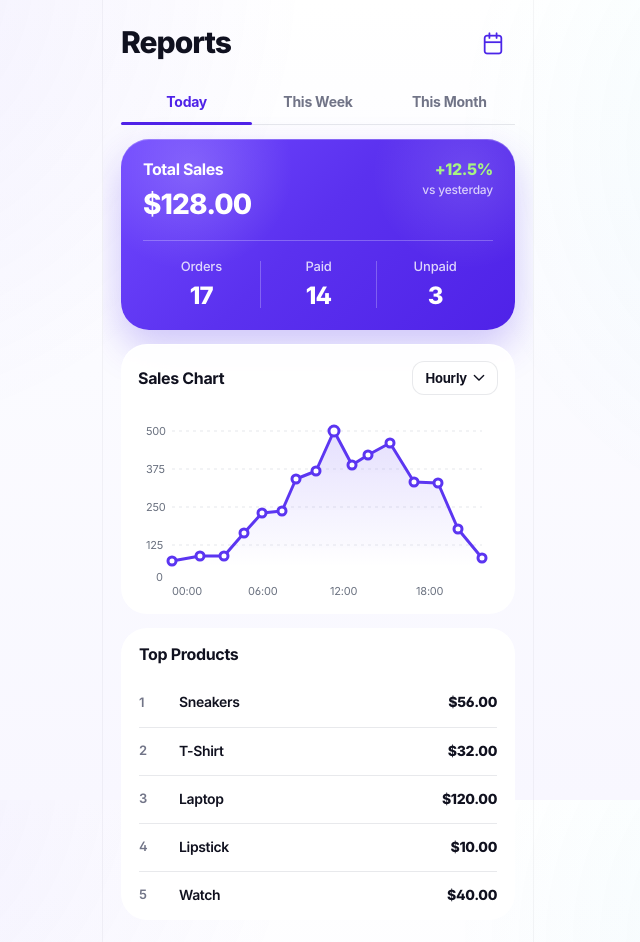
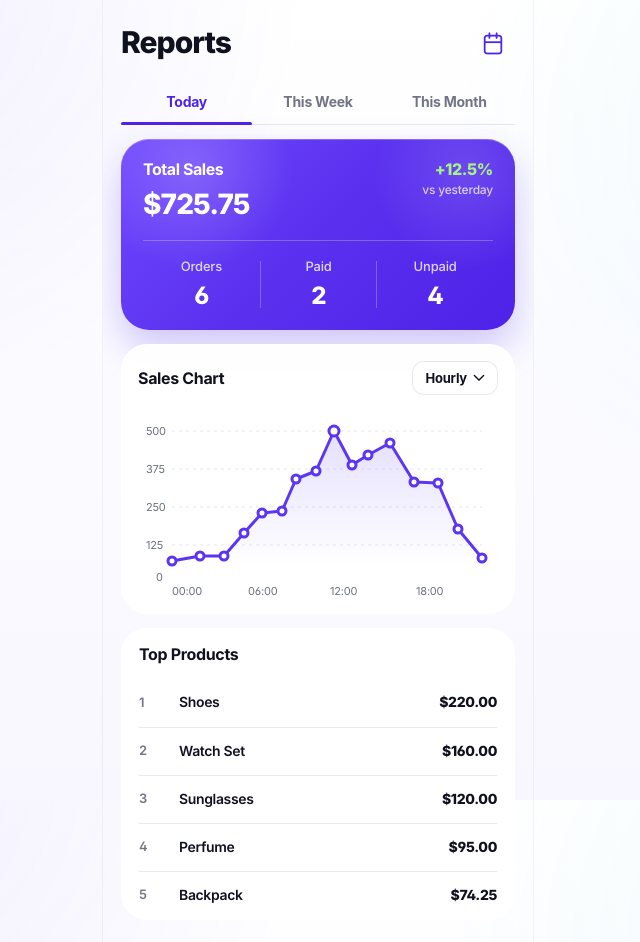
Before and after one commit to kakada123/neaklork, a Nuxt app: page /app/reports in a window 1280 px wide. Shown: the top 942 px of the page, without its empty margins (322-962 px from the left). Built offline with nearby package versions, Linux system fonts and the light colour scheme; no server answers.

Commit message:
refactor(ui): derive dashboard data from shared mock state

```diff
--- a/app/composables/useNeaklorkMock.ts
+++ b/app/composables/useNeaklorkMock.ts
@@ -28,133 +28,6 @@ export interface Customer {
   totalSpent: string;
 }
 
-const shop = {
-  name: "Kakada Shop",
-  id: "#10203",
-  owner: "Owner",
-};
-
-const orders: Order[] = [
-  {
-    id: "1023",
-    customerName: "Sara Jones",
-    customerPhone: "02 345 6789",
-    customerInitials: "SJ",
-    productSummary: "Sunglasses x2",
-    amount: "$120.00",
-    timeAgo: "2m ago",
-    status: "new",
-    statusLabel: "New",
-    paymentStatus: "unpaid",
-    paymentLabel: "Unpaid",
-  },
-  {
-    id: "1024",
-    customerName: "Bessie Baker",
-    customerPhone: "07 812 3456",
-    customerInitials: "BB",
-    productSummary: "Laptop x1",
-    amount: "$56.50",
-    timeAgo: "15m ago",
-    status: "confirmed",
-    statusLabel: "Easy",
-    paymentStatus: "paid",
-    paymentLabel: "Paid",
-  },
-  {
-    id: "1025",
-    customerName: "Leslie Alexander",
-    customerPhone: "06 978 6543",
-    customerInitials: "LA",
-    productSummary: "Watch Set x1",
-    amount: "$160.00",
-    timeAgo: "28m ago",
-    status: "confirmed",
-    statusLabel: "Easy",
-    paymentStatus: "unpaid",
-    paymentLabel: "Unpaid",
-  },
-  {
-    id: "1026",
-    customerName: "Guy Hawkins",
-    customerPhone: "01 234 5678",
-    customerInitials: "GH",
-    productSummary: "Shoes x1",
-    amount: "$220.00",
-    timeAgo: "45m ago",
-    status: "packing",
-    statusLabel: "Create",
-    paymentStatus: "paypal",
-    paymentLabel: "Paypal",
-  },
-];
-
-const customers: Customer[] = [
-  {
-    name: "Dora",
-    phone: "02 345 6789",
-    totalOrders: 22,
-    totalSpent: "$345.60",
-  },
-  {
-    name: "Seng Mons",
-    phone: "07 812 3456",
-    totalOrders: 18,
-    totalSpent: "$289.50",
-  },
-  {
-    name: "Bora",
-    phone: "06 978 6543",
-    totalOrders: 12,
-    totalSpent: "$187.20",
-  },
-  {
-    name: "Chantha",
-    phone: "01 234 5678",
-    totalOrders: 24,
-    totalSpent: "$610.75",
-  },
-  {
-    name: "Vichea",
-    phone: "09 978 5432",
-    totalOrders: 16,
-    totalSpent: "$412.30",
-  },
-  { name: "Mey", phone: "01 123 4567", totalOrders: 15, totalSpent: "$368.25" },
-];
-
-const actionItems = [
-  {
-    label: "New orders",
-    count: 3,
-    icon: "need_action_new_orders",
-  },
-  {
-    label: "Need payment",
-    count: 2,
-    icon: "need_action_need_payment",
-  },
-  {
-    label: "Need delivery",
-    count: 4,
-    icon: "need_action_need_delivery",
-  },
-  {
-    label: "Problem orders",
-    count: 1,
-    icon: "need_action_problem_orders",
-  },
-];
-
-const statusTabs = [
-  { label: "New", count: 5 },
-  { label: "Confirmed", count: 3 },
-  { label: "Packing", count: 8 },
-  { label: "Delivering", count: 6 },
-  { label: "Paid" },
-  { label: "Problem" },
-];
-
 const statusOptions = [
   { key: "new", label: "New", icon: "status_new" },
   { key: "confirmed", label: "Confirmed", icon: "status_confirmed" },
@@ -162,14 +35,6 @@ const statusOptions = [
   { key: "delivering", label: "Delivering", icon: "status_delivering" },
   { key: "paid", label: "Paid", icon: "status_paid" },
   { key: "problem", label: "Problem", icon: "status_problem" },
-];
-
-const topProducts = [
-  { name: "Sneakers", amount: "$56.00" },
-  { name: "T-Shirt", amount: "$32.00" },
-  { name: "Laptop", amount: "$120.00" },
-  { name: "Lipstick", amount: "$10.00" },
-  { name: "Watch", amount: "$40.00" },
 ];
 
 const reminderTemplates = [
@@ -185,7 +50,251 @@ const reminderTemplates = [
   },
 ];
 
+interface RawOrder {
+  id: string;
+  customerName: string;
+  customerPhone: string;
+  productSummary: string;
+  amountValue: number;
+  minutesAgo: number;
+  status: OrderStatus;
+  statusLabel: string;
+  paymentStatus: PaymentStatus;
+  paymentLabel: string;
+}
+
+const shop = {
+  name: "Kakada Shop",
+  id: "#10203",
+  owner: "Owner",
+};
+
+const rawOrders: RawOrder[] = [
+  {
+    id: "1023",
+    customerName: "Sara Jones",
+    customerPhone: "02 345 6789",
+    productSummary: "Sunglasses x2",
+    amountValue: 120,
+    minutesAgo: 2,
+    status: "new",
+    statusLabel: "New",
+    paymentStatus: "unpaid",
+    paymentLabel: "Unpaid",
+  },
+  {
+    id: "1024",
+    customerName: "Bessie Baker",
+    customerPhone: "07 812 3456",
+    productSummary: "Laptop x1",
+    amountValue: 56.5,
+    minutesAgo: 15,
+    status: "confirmed",
+    statusLabel: "Easy",
+    paymentStatus: "paid",
+    paymentLabel: "Paid",
+  },
+  {
+    id: "1025",
+    customerName: "Leslie Alexander",
+    customerPhone: "06 978 6543",
+    productSummary: "Watch Set x1",
+    amountValue: 160,
+    minutesAgo: 28,
+    status: "confirmed",
+    statusLabel: "Easy",
+    paymentStatus: "unpaid",
+    paymentLabel: "Unpaid",
+  },
+  {
+    id: "1026",
+    customerName: "Guy Hawkins",
+    customerPhone: "01 234 5678",
+    productSummary: "Shoes x1",
+    amountValue: 220,
+    minutesAgo: 45,
+    status: "packing",
+    statusLabel: "Create",
+    paymentStatus: "paypal",
+    paymentLabel: "Paypal",
+  },
+  {
+    id: "1027",
+    customerName: "Dora",
+    customerPhone: "02 345 6789",
+    productSummary: "Perfume x3",
+    amountValue: 95,
+    minutesAgo: 62,
+    status: "delivering",
+    statusLabel: "Delivering",
+    paymentStatus: "paid",
+    paymentLabel: "Paid",
+  },
+  {
+    id: "1028",
+    customerName: "Chantha",
+    customerPhone: "01 234 5678",
+    productSummary: "Backpack x1",
+    amountValue: 74.25,
+    minutesAgo: 88,
+    status: "problem",
+    statusLabel: "Problem",
+    paymentStatus: "partial",
+    paymentLabel: "Partial",
+  },
+];
+
+function formatMoney(amount: number) {
+  return new Intl.NumberFormat("en-US", {
+    style: "currency",
+    currency: "USD",
+  }).format(amount);
+}
+
+function formatRelativeMinutes(minutesAgo: number) {
+  if (minutesAgo < 60) {
+    return `${minutesAgo}m ago`;
+  }
+
+  const hours = Math.round(minutesAgo / 60);
+  return `${hours}h ago`;
+}
+
+function deriveInitials(name: string) {
+  return name
+    .split(" ")
+    .filter(Boolean)
+    .slice(0, 2)
+    .map((part) => part[0]?.toUpperCase())
+    .join("");
+}
+
+function parseProductSummary(summary: string) {
+  const [label = summary] = summary.split(" x");
+  return label;
+}
+
+function groupBy<T>(items: T[], keySelector: (item: T) => string) {
+  const buckets = new Map<string, T[]>();
+
+  for (const item of items) {
+    const key = keySelector(item);
+    const bucket = buckets.get(key) ?? [];
+    bucket.push(item);
+    buckets.set(key, bucket);
+  }
+
+  return buckets;
+}
+
 export function useNeaklorkMock() {
+  const orders = computed<Order[]>(() =>
+    rawOrders.map((order) => ({
+      id: order.id,
+      customerName: order.customerName,
+      customerPhone: order.customerPhone,
+      customerInitials: deriveInitials(order.customerName),
+      productSummary: order.productSummary,
+      amount: formatMoney(order.amountValue),
+      timeAgo: formatRelativeMinutes(order.minutesAgo),
+      status: order.status,
+      statusLabel: order.statusLabel,
+      paymentStatus: order.paymentStatus,
+      paymentLabel: order.paymentLabel,
+    })),
+  );
+
+  const customers = computed<Customer[]>(() => {
+    const grouped = groupBy(rawOrders, (order) => order.customerPhone);
+
+    return Array.from(grouped.values()).map((items) => {
+      const firstItem = items[0];
+      const totalOrders = items.length;
+      const totalSpent = items.reduce((sum, item) => sum + item.amountValue, 0);
+
+      return {
+        name: firstItem.customerName,
+        phone: firstItem.customerPhone,
+        totalOrders,
+        totalSpent: formatMoney(totalSpent),
+      };
+    });
+  });
+
+  const actionItems = computed(() => {
+    const orderList = orders.value;
+
+    return [
+      {
+        label: "New orders",
+        count: orderList.filter((order) => order.status === "new").length,
+        icon: "need_action_new_orders",
+      },
+      {
+        label: "Need payment",
+        count: orderList.filter((order) => order.paymentStatus !== "paid").length,
+        icon: "need_action_need_payment",
+      },
+      {
+        label: "Need delivery",
+        count: orderList.filter((order) => order.status === "delivering").length,
+        icon: "need_action_need_delivery",
+      },
+      {
+        label: "Problem orders",
+        count: orderList.filter((order) => order.status === "problem").length,
+        icon: "need_action_problem_orders",
+      },
+    ];
+  });
+
+  const statusTabs = computed(() => {
+    const orderList = orders.value;
+
+    return statusOptions.map((option) => {
+      const count = orderList.filter((order) => order.status === option.key).length;
+
+      return count > 0 ? { label: option.label, count } : { label: option.label };
+    });
+  });
+
+  const topProducts = computed(() => {
+    const grouped = groupBy(rawOrders, (order) => parseProductSummary(order.productSummary));
+
+    return Array.from(grouped.entries())
+      .map(([name, items]) => ({
+        name,
+        total: items.reduce((sum, item) => sum + item.amountValue, 0),
+      }))
+      .sort((left, right) => right.total - left.total)
+      .slice(0, 5)
+      .map((item) => ({
+        name: item.name,
+        amount: formatMoney(item.total),
+      }));
+  });
+
+  const dashboardSummary = computed(() => {
+    const orderList = orders.value;
+    const sales = rawOrders.reduce((sum, order) => sum + order.amountValue, 0);
+    const unpaid = rawOrders
+      .filter((order) => order.paymentStatus !== "paid")
+      .reduce((sum, order) => sum + order.amountValue, 0);
+
+    return {
+      todayLabel: new Intl.DateTimeFormat("en-US", {
+        month: "long",
+        day: "numeric",
+        year: "numeric",
+      }).format(new Date()),
+      sales: formatMoney(sales),
+      orders: orderList.length,
+      unpaid: formatMoney(unpaid),
+      delivering: orderList.filter((order) => order.status === "delivering").length,
+      recentOrder: orderList[0] ?? null,
+    };
+  });
+
   return {
     shop,
     orders,
@@ -195,5 +304,6 @@ export function useNeaklorkMock() {
     statusOptions,
     topProducts,
     reminderTemplates,
+    dashboardSummary,
   };
 }
--- a/app/pages/app/orders/[id].vue
+++ b/app/pages/app/orders/[id].vue
@@ -10,14 +10,54 @@ const order = computed(
   () => orders.find((item) => item.id === route.params.id) ?? orders[0],
 );
 
-const items = [
-  { label: "Sunscreen", quantity: "x2", amount: "$32.00" },
-  { label: "Serum", quantity: "x1", amount: "$25.00" },
-  { label: "Lipstick", quantity: "x1", amount: "$12.00" },
-  { label: "Shipping", amount: "$5.00" },
-  { label: "Discount", amount: "-$12.00" },
-  { label: "Total", amount: "$72.00", strong: true },
-];
+const items = computed(() => {
+  const [label, quantityPart] = order.value.productSummary.split(" x");
+  const quantity = quantityPart ? `x${quantityPart}` : "";
+  const total = Number(order.value.amount.replace(/[^0-9.]/g, ""));
+
+  return [
+    { label, quantity, amount: order.value.amount },
+    { label: "Shipping", amount: "$5.00" },
+    { label: "Discount", amount: "-$12.00" },
+    { label: "Total", amount: `$${(total - 7).toFixed(2)}`, strong: true },
+  ];
+});
+
+const orderStatusLabel = computed(() => {
+  if (order.value.status === "new") {
+    return "New";
+  }
+
+  if (order.value.status === "confirmed") {
+    return "Confirmed";
+  }
+
+  if (order.value.status === "packing") {
+    return "Packing";
+  }
+
+  if (order.value.status === "delivering") {
+    return "Delivering";
+  }
+
+  if (order.value.status === "problem") {
+    return "Problem";
+  }
+
+  return "Paid";
+});
+
+const paymentTone = computed(() => {
+  if (order.value.paymentStatus === "paid") {
+    return "green";
+  }
+
+  if (order.value.paymentStatus === "paypal") {
+    return "blue";
+  }
+
+  return "orange";
+});
 </script>
 
 <template>
@@ -51,11 +91,11 @@ const items = [
           <p
             class="m-0 mt-[7px] text-[13px] font-medium leading-tight tracking-[-0.15px] text-[var(--muted)]"
           >
-            May 12, 2025 at 10:32 AM
+            {{ order.timeAgo }}
           </p>
         </div>
 
-        <StatusBadge label="New" tone="blue" />
+        <StatusBadge :label="orderStatusLabel" tone="blue" />
       </div>
 
       <div
@@ -149,7 +189,7 @@ const items = [
       <div
         class="grid min-h-[54px] grid-cols-[auto_1fr] items-center gap-[14px]"
       >
-        <StatusBadge label="Unpaid" tone="orange" icon="payment_card" />
+        <StatusBadge :label="order.paymentLabel" :tone="paymentTone" icon="payment_card" />
 
         <span
           class="text-[14px] font-semibold leading-none tracking-[-0.35px] text-[var(--text)]"
@@ -161,11 +201,7 @@ const items = [
       <div
         class="grid min-h-[54px] grid-cols-[auto_1fr] items-center gap-[14px] border-t border-[var(--line)]"
       >
-        <StatusBadge
-          label="Not Yet"
-          tone="purple"
-          icon="delivery_status_truck"
-        />
+        <StatusBadge :label="order.statusLabel" tone="purple" icon="delivery_status_truck" />
 
         <span
           class="text-[14px] font-semibold leading-none tracking-[-0.35px] text-[var(--text)]"
--- a/app/pages/app/orders/index.vue
+++ b/app/pages/app/orders/index.vue
@@ -9,6 +9,12 @@ const { orders, statusTabs } = useNeaklorkMock();
 const activeTab = ref("New");
 const sheetOpen = ref(false);
 const selectedStatus = ref("new");
+
+const filteredOrders = computed(() => {
+  const activeStatus = activeTab.value.toLowerCase();
+
+  return orders.value.filter((order) => order.status === activeStatus);
+});
 
 function paymentTone(paymentStatus: string): "orange" | "green" | "blue" {
   if (paymentStatus === "paid") {
@@ -94,7 +100,7 @@ function selectStatus(status: string) {
     <!-- Orders -->
     <section class="flex flex-col gap-[12px]" aria-label="Orders">
       <article
-        v-for="order in orders"
+        v-for="order in filteredOrders"
         :key="order.id"
         class="grid grid-cols-[auto_minmax(0,1fr)_auto] gap-[14px] rounded-[26px] border border-white/90 bg-[var(--surface)] p-4 shadow-[var(--card-shadow)] backdrop-blur-[20px]"
       >
--- a/app/pages/app/reports.vue
+++ b/app/pages/app/reports.vue
@@ -4,10 +4,26 @@ definePageMeta({
   showBottomNav: true,
 });
 
-const { topProducts } = useNeaklorkMock();
+const { topProducts, orders } = useNeaklorkMock();
 
 const activeRange = ref("Today");
 const ranges = ["Today", "This Week", "This Month"];
+
+const reportsSummary = computed(() => {
+  const orderList = orders.value;
+  const paidOrders = orderList.filter((order) => order.paymentStatus === "paid");
+  const unpaidOrders = orderList.filter((order) => order.paymentStatus !== "paid");
+
+  return {
+    totalSales: orderList.reduce(
+      (sum, order) => sum + Number(order.amount.replace(/[^0-9.]/g, "")),
+      0,
+    ),
+    orders: orderList.length,
+    paid: paidOrders.length,
+    unpaid: unpaidOrders.length,
+  };
+});
 </script>
 
 <template>
@@ -71,7 +87,7 @@ const ranges = ["Today", "This Week", "This Month"];
           <strong
             class="mt-[13px] block whitespace-nowrap text-[28px] font-extrabold leading-none tracking-[-0.9px] text-white"
           >
-            $128.00
+            ${{ reportsSummary.totalSales.toFixed(2) }}
           </strong>
         </div>
 
@@ -101,7 +117,7 @@ const ranges = ["Today", "This Week", "This Month"];
           <strong
             class="mt-[10px] block text-[24px] font-extrabold leading-none tracking-[-0.7px] text-white"
           >
-            17
+            {{ reportsSummary.orders }}
           </strong>
         </div>
 
@@ -115,7 +131,7 @@ const ranges = ["Today", "This Week", "This Month"];
           <strong
             class="mt-[10px] block text-[24px] font-extrabold leading-none tracking-[-0.7px] text-white"
           >
-            14
+            {{ reportsSummary.paid }}
           </strong>
         </div>
 
@@ -129,7 +145,7 @@ const ranges = ["Today", "This Week", "This Month"];
           <strong
             class="mt-[10px] block text-[24px] font-extrabold leading-none tracking-[-0.7px] text-white"
           >
-            3
+            {{ reportsSummary.unpaid }}
           </strong>
         </div>
       </div>
```
Also changed, not shown: app/pages/app/index.vue (+18 -23 lines).
